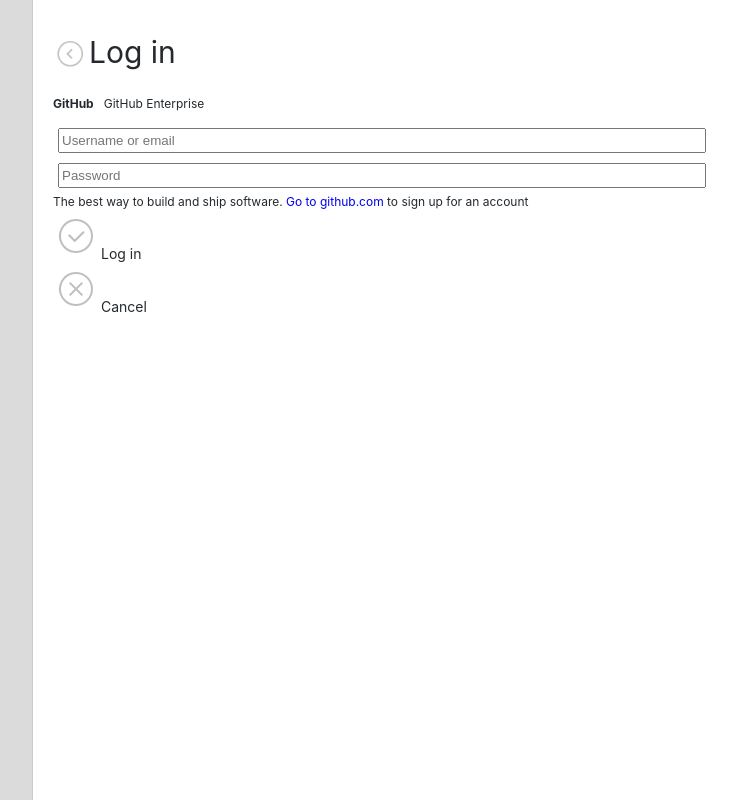
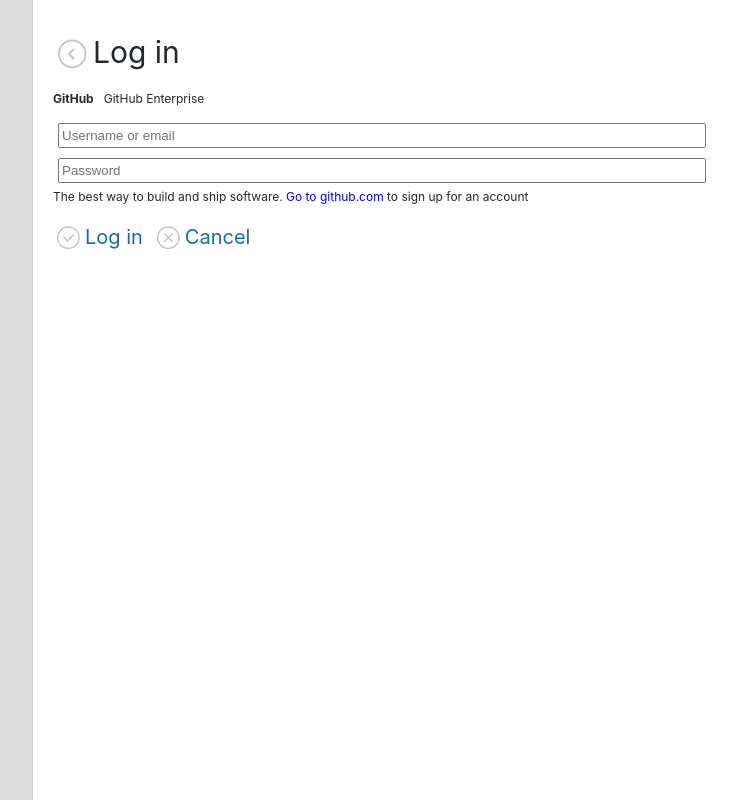
Before and after one commit to ly321/Blog, a React app: page / in a window 1280 px wide. Shown: the whole page, without its empty margins (160-897 px from the left). Built offline with nearby package versions, Linux system fonts and the light colour scheme.

Commit message:
find a problem:how to get user data?

```diff
--- a/index.html
+++ b/index.html
@@ -3,10 +3,10 @@
 
 <head>
   <meta charset="UTF-8" />
-  <title>demo</title>
+  <title>BlogClient</title>
 </head>
 
-<body style="-webkit-app-region: drag">
+<body style="-webkit-app-region: no-drag">
   <div id="root"></div>
   <script src="./dist/bundle.js"></script>
 </body>
--- a/main.js
+++ b/main.js
@@ -14,7 +14,10 @@ function createWindow () {
   // 创建浏览器窗口。
   win = new BrowserWindow({width: 1200, height: 800,
     resizable:false,
-     frame: false
+     frame: false,
+     webPreferences:{
+      // devTools:false,
+     }
   })
 
 
--- a/package.json
+++ b/package.json
@@ -32,6 +32,7 @@
     "electron": "^1.7.10",
     "react": "^16.2.0",
     "react-dom": "^16.2.0",
-    "url-loader": "^0.6.2"
+    "url-loader": "^0.6.2",
+    "whatwg-fetch": "^2.0.3"
   }
 }
--- a/src/components/Login/Login.tsx
+++ b/src/components/Login/Login.tsx
@@ -1,10 +1,14 @@
 import * as React from 'react';
 import "./login.scss";
 import {shell} from 'electron';
- class Login extends React.Component{
+import 'whatwg-fetch';
+class Login extends React.Component{
     goGithub(e:any){
         e.preventDefault();
         shell.openExternal('https://github.com/join');
+    }
+    login(){
+        window.location.href="https://github.com/login/oauth/authorize?client_id=0cacf631e36a12692407";
     }
     render(){
         return(
@@ -24,12 +28,12 @@ import {shell} from 'electron';
                     <p>The best way to build and ship software. <a className="click" href="#" onClick={this.goGithub}>Go to github.com</a> to sign up for an account</p>
                 </div>
                 <div className="btns">
-                    <p>
-                        <span><img src="./src/assets/img/complete-r-o.png" alt=""/></span>
+                    <p className="click" onClick={this.login}>
+                        <img src="./src/assets/img/complete-r-o.png" alt=""/>
                         <span>Log in</span>
                     </p>
-                    <p>
-                        <span><img src="./src/assets/img/error-r-o.png" alt=""/></span>
+                    <p className="click">
+                        <img src="./src/assets/img/error-r-o.png" alt=""/>
                         <span>Cancel</span>
                     </p>
                 </div>
--- a/src/components/Login/login.scss
+++ b/src/components/Login/login.scss
@@ -1,43 +1,69 @@
-.login{
+.login {
     width: 85%;
     height: inherit;
     float: right;
     border-left: 1px solid #ccc;
-    box-sizing:border-box;
-    .loginBox{
+    box-sizing: border-box;
+    .loginBox {
         margin-top: 30px;
         margin-left: 20px;
-        >p{
-            img{
-                width: 36px;
-                height: 36px;
+        >p {
+            img {
+                width: 40px;
+                height: 40px;
                 vertical-align: middle;
             }
-            span{
+            span {
                 font-size: 30px;
                 vertical-align: middle;
             }
         }
-        .inputs{
-            margin-top: 20px;
-
-            >p:first-child{
+        .inputs {
+            margin-top: 15px;
+            >p:first-child {
                 margin-bottom: 10px;
-                span:first-child{
+                span:first-child {
                     font-weight: bold;
                 }
-                span{
+                span {
                     margin-right: 10px;
                 }
             }
-            input{
+            input {
                 width: 60%;
                 margin: 5px 5px;
                 padding: 3px 2px;
             }
-            p{
+            p {
                 font-size: 12px;
             }
         }
+        .btns {
+            margin-top: 15px;
+            zoom: 1;
+            p {
+                margin-right: 10px;
+                float: left;
+                cursor: pointer;
+                img {
+                    width: 32px;
+                    height: 32px;
+                    vertical-align: middle;
+                }
+                span {
+                    color: #186ab3;
+                    font-size: 20px;
+                    vertical-align: middle
+                }
+            }
+        }
+        .btns:after {
+            clear: both;
+            content: '.';
+            display: block;
+            width: 0;
+            height: 0;
+            visibility: hidden;
+        }
     }
 }
```
Also changed, not shown: 1 other file (tests, documents, lock files or other folders).
